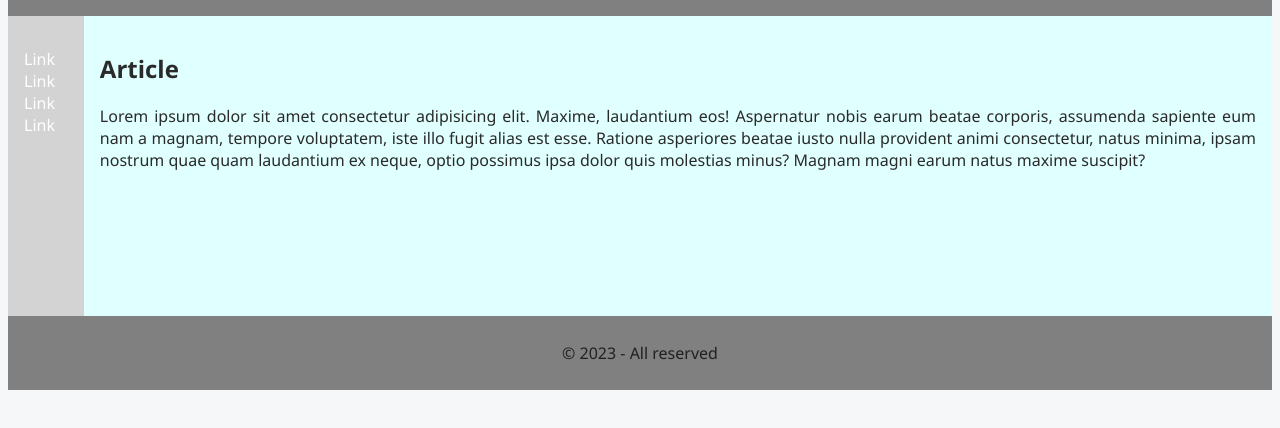
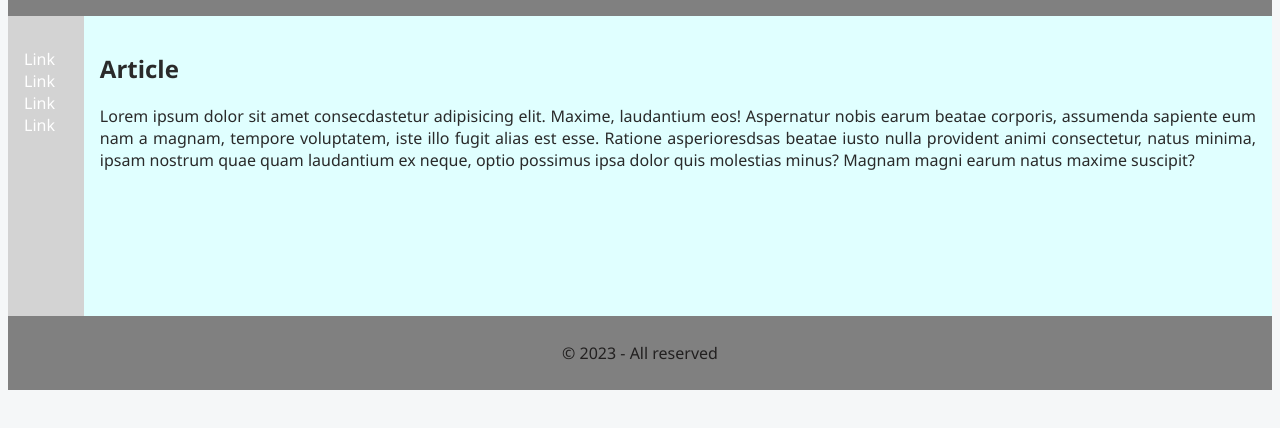
Before and after one commit to ismayilovcode/finalHtml, a plain HTML site: page Layout/gridlyaout.html in a window 1280 px wide. Shown: the part 110-538 px from the top of the page. Drawn offline with Linux system fonts and the light colour scheme.

Commit message:
layout section added

```diff
--- a/Layout/css/gridlyaout.css
+++ b/Layout/css/gridlyaout.css
@@ -34,7 +34,7 @@ article {
     padding: 16px;
 }
 
-footer{
+footer {
     padding: 10px;
 }
 
--- a/Layout/gridlyaout.html
+++ b/Layout/gridlyaout.html
@@ -27,9 +27,9 @@
 
     <article>
         <h2>Article</h2>
-        <p>Lorem ipsum dolor sit amet consectetur adipisicing elit. Maxime, laudantium eos! Aspernatur nobis earum
+        <p>Lorem ipsum dolor sit amet consecdastetur adipisicing elit. Maxime, laudantium eos! Aspernatur nobis earum
             beatae corporis, assumenda sapiente eum nam a magnam, tempore voluptatem, iste illo fugit alias est esse.
-            Ratione asperiores beatae iusto nulla provident animi consectetur, natus minima, ipsam nostrum quae quam
+            Ratione asperioresdsas beatae iusto nulla provident animi consectetur, natus minima, ipsam nostrum quae quam
             laudantium ex neque, optio possimus ipsa dolor quis molestias minus? Magnam magni earum natus maxime
             suscipit?</p>
     </article>
```
Also changed, not shown: Layout/css/flexBoxLyaut.css (+10 -8 lines), Layout/css/floatlayout.css (+5 -4 lines), Layout/flexBoxLyaut.html (+1 -1 lines), Layout/floatlayout.html (+1 -1 lines), Layout/index.html (+1 -0 lines).
